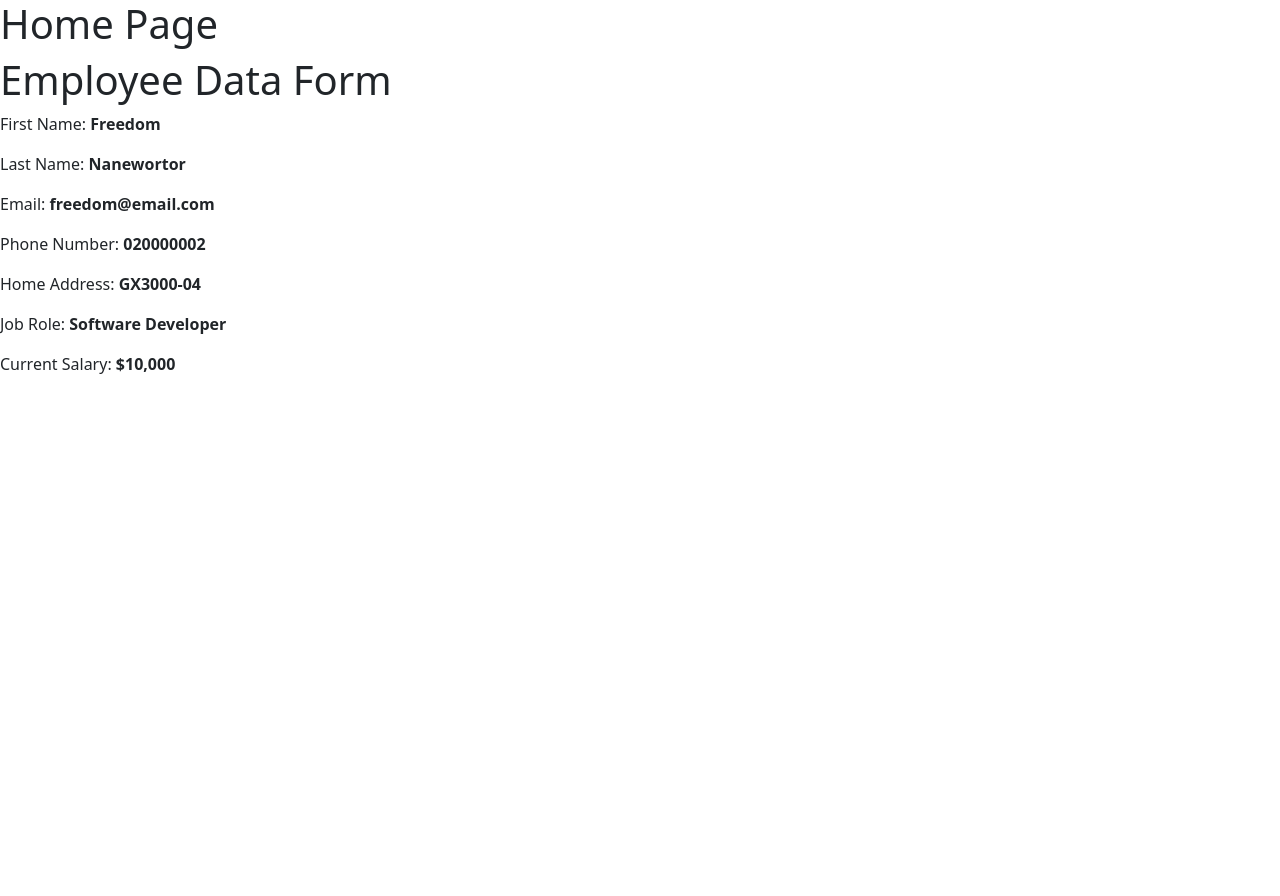
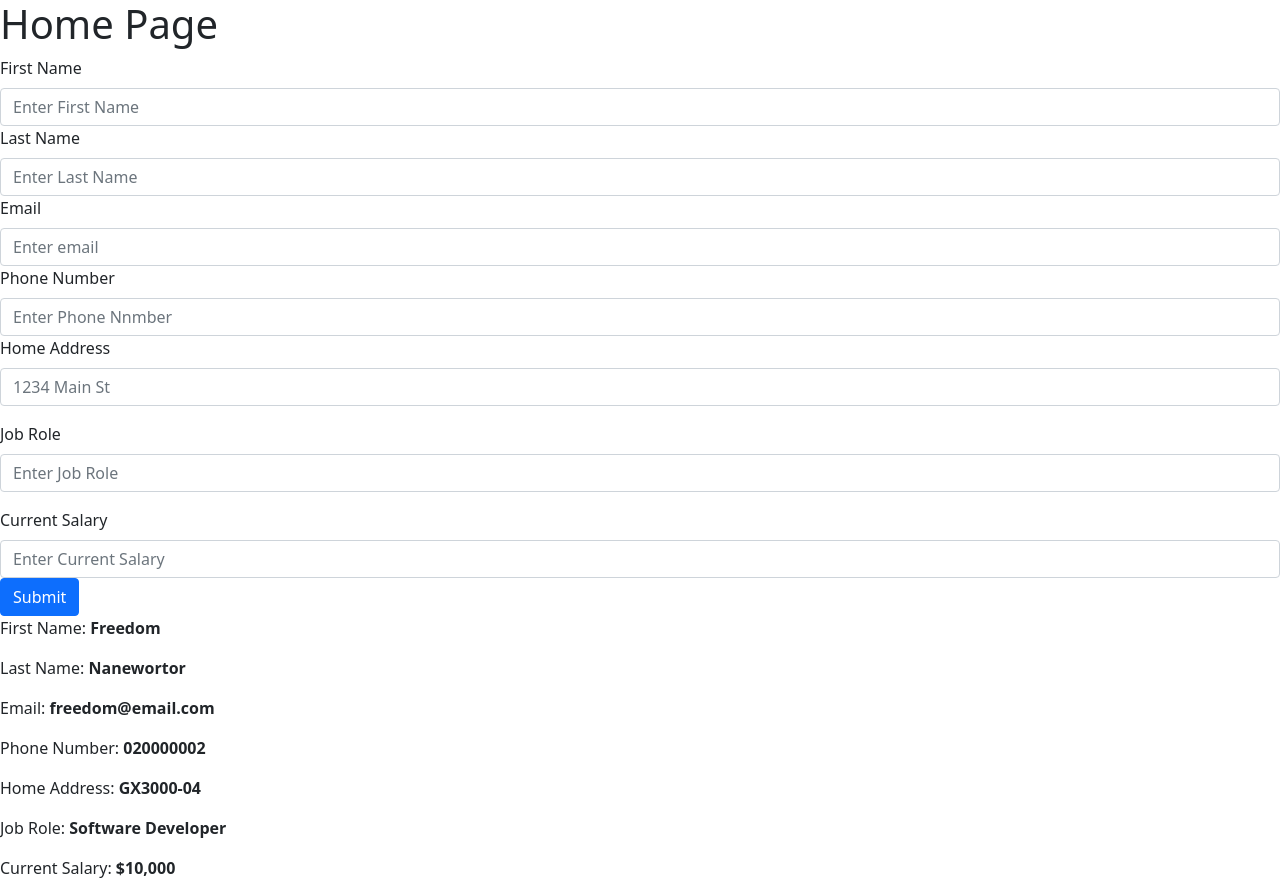
Before and after one commit to Freedom-seven/fe-tech, a React (Create React App) app: page / in a window 1280 px wide. Before the commit the page ends 800 px from the top, so only its background shows below. Built offline with nearby package versions, Linux system fonts and the light colour scheme.

Commit message:
add form

```diff
--- a/src/Components/EmployeeDataForm.jsx
+++ b/src/Components/EmployeeDataForm.jsx
@@ -1,11 +1,70 @@
 import React, { Component } from 'react';
+import Form from 'react-bootstrap/Form';
+import Row from 'react-bootstrap/Row';
+import Col from 'react-bootstrap/Col';
+import Button from 'react-bootstrap/Button';
+
+
 
 class EmployeeDataForm extends Component {
+    constructor(props) {
+        super(props)
+        this.state = {
+          firstName: "",
+          lastName: "",
+          email: "",
+          phoneNumber: "",
+          homeAddress: "",
+          jobRole: "",
+          currentSalary: ""
+        }
+    }
+
+
     render() {
         return (
-            <div>
-                <h1>Employee Data Form</h1>
-            </div>
+            <Form onSubmit={this.handleSubmit}>
+
+    <Form.Group controlId="formGridFirstName">
+      <Form.Label>First Name</Form.Label>
+      <Form.Control type="First Name" value={this.state.firstName} onChange={this.handleChange} placeholder="Enter First Name" />
+    </Form.Group>
+
+    <Form.Group controlId="formGridLastName">
+      <Form.Label>Last Name</Form.Label>
+      <Form.Control type="Last Name" value={this.state.lastName} onChange={this.handleChange}  placeholder="Enter Last Name" />
+    </Form.Group>
+
+    <Form.Group controlId="formGridEmail">
+      <Form.Label>Email</Form.Label>
+      <Form.Control type="email" value={this.state.email} onChange={this.handleChange}  placeholder="Enter email" />
+    </Form.Group>
+
+    <Form.Group controlId="formGridPhoneNUmber">
+      <Form.Label>Phone Number</Form.Label>
+      <Form.Control type="number" value={this.state.phoneNumber} onChange={this.handleChange}  placeholder="Enter Phone Nnmber" />
+    </Form.Group>
+
+
+  <Form.Group className="mb-3" controlId="formGridHomeAddress">
+    <Form.Label>Home Address</Form.Label>
+    <Form.Control type="home Address" value={this.state.homeAddress} onChange={this.handleChange}  placeholder="1234 Main St" />
+  </Form.Group>
+
+  <Form.Group className="mb-3" controlId="formGridJobRole">
+    <Form.Label>Job Role</Form.Label>
+    <Form.Control type="jobRole" value={this.state.jobRole} onChange={this.handleChange}  placeholder="Enter Job Role" />
+  </Form.Group>
+
+  <Form.Group controlId="formGridCurrentSalary">
+      <Form.Label>Current Salary</Form.Label>
+      <Form.Control type="number" value={this.state.currentSalary} onChange={this.handleChange}  placeholder="Enter Current Salary" />
+    </Form.Group>
+
+  <Button variant="primary" type="submit">
+    Submit
+  </Button>
+</Form>
         );
     }
 }
```
